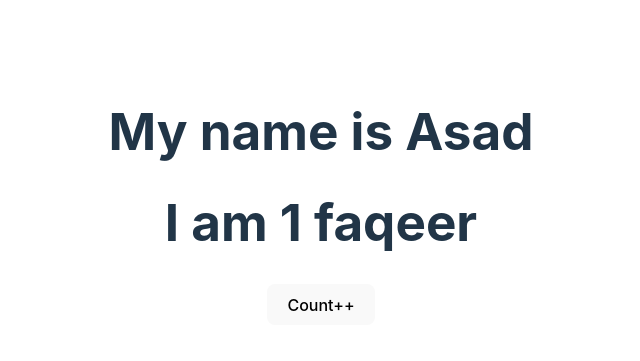
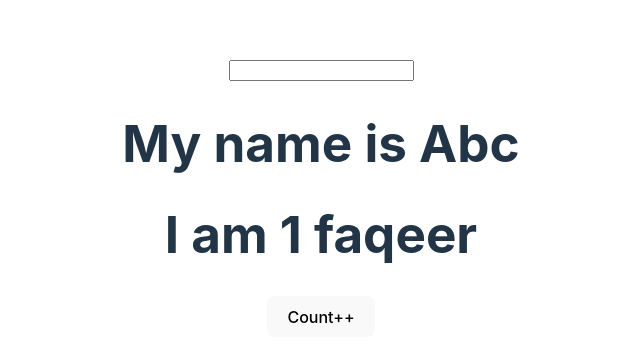
Before and after one commit to Tehmin-Saleem/React-Basic-Learning, a React (Vite) app: page / in a window 1280 px wide. Shown: the part 203-564 px from the top of the page, without its empty margins (319-959 px from the left). Built offline with nearby package versions, Linux system fonts and the light colour scheme.

Commit message:
Update:  Pass state of parent to child, as a props

```diff
--- a/src/App.jsx
+++ b/src/App.jsx
@@ -8,10 +8,13 @@ import { FaqeerKyBety } from './components/FaqeerKyBety';
 
 
 function App() {
+       const [name , setName] = useState("Abc");
 return <div>
-         {/* <MeiHonFaqeerkaBeta/> */}
-         {/* <FaqeerKyBety/> */}
-         <FaqeerKyBety name="Asad" name15="Abc" name14="Abc" name13="Abc" name12="Abc" name11="Abc" />
+         <input
+              type='text'
+              onChange={(event) => setName(event.target.value)}
+         />
+         <FaqeerKyBety name={name} />
        </div>
 }
 
```
